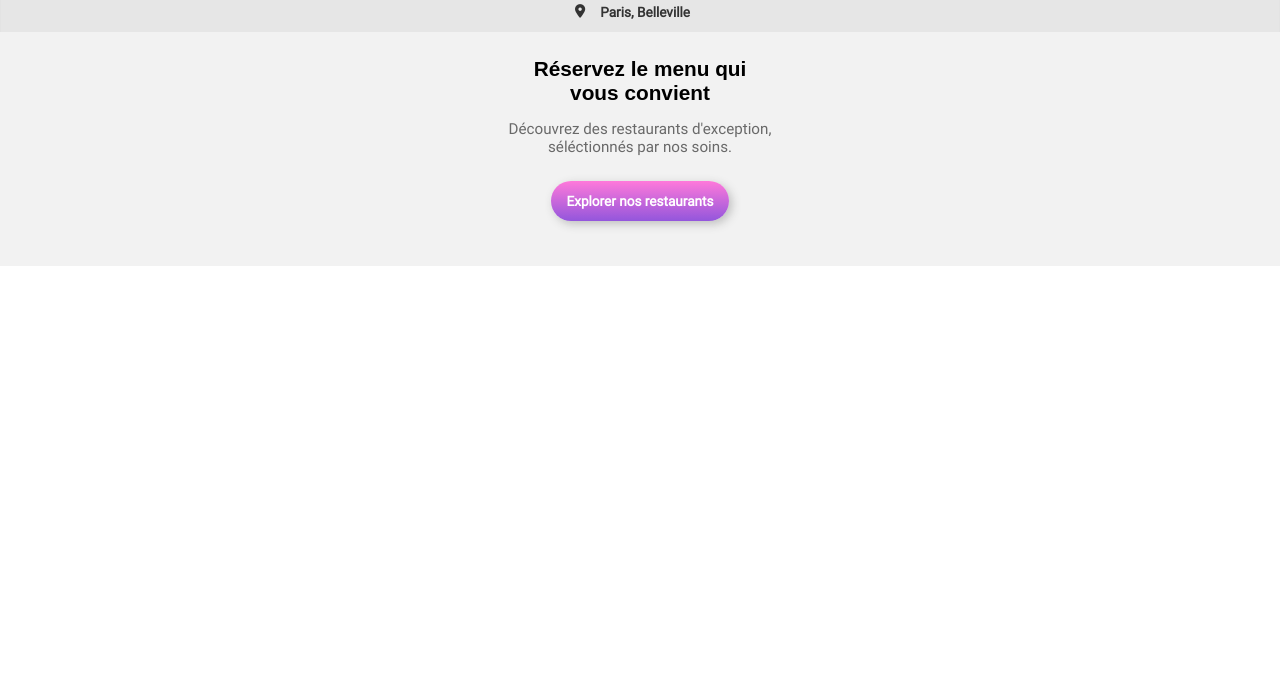
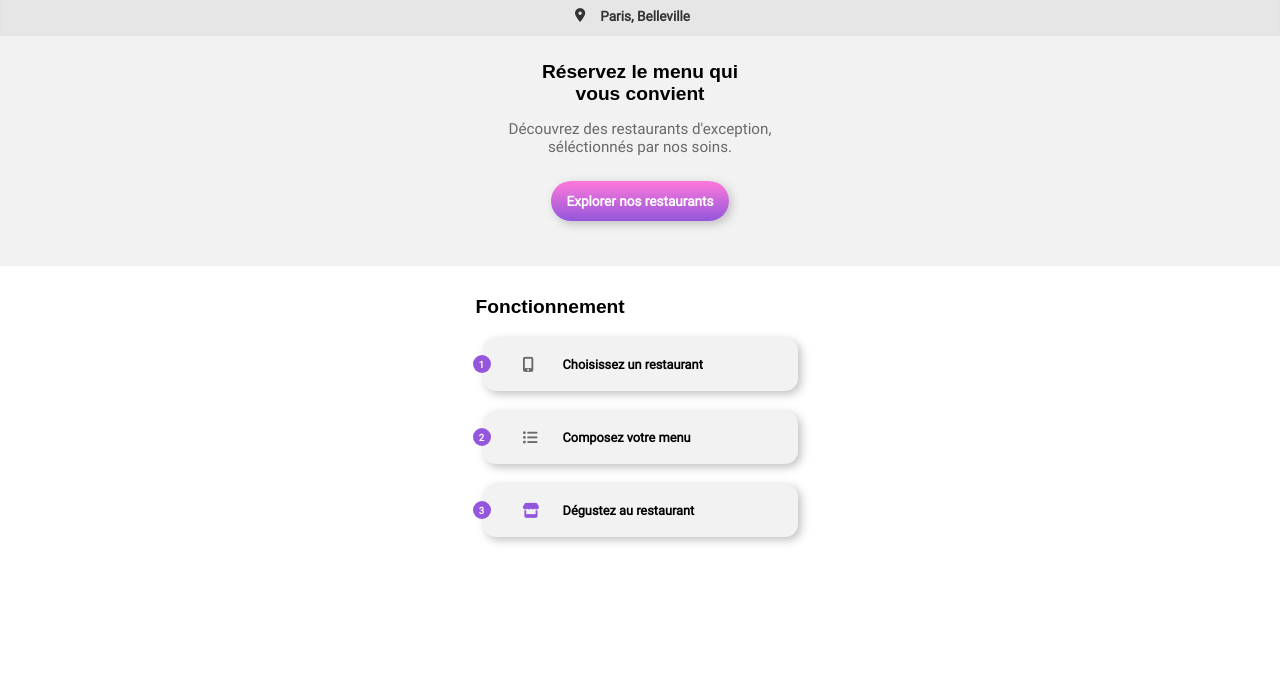
Before and after one commit to Smalgoire/PROJET-3, a website: page index.html in a window 1280 px wide. Shown: the part 117-800 px from the top of the page. Drawn offline with Linux system fonts and the light colour scheme; a web font is replaced by a local one.

Commit message:
Added Functionning Section

```diff
--- a/index.html
+++ b/index.html
@@ -30,6 +30,20 @@
                 <p class="grey-text">Découvrez des restaurants d'exception,<br />séléctionnés par nos soins.</p>
                 <div id="presentation-block__button">Explorer nos restaurants</div>
             </section>
+
+            <section id="functioning-block">
+                <p id="functioning-block__title" class="bigdarkbold-text">Fonctionnement</p>
+                <div class="functioning-block__options smalldarkbold-text">
+                    <span>1</span><i class="fa-solid fa-mobile-screen-button"></i><p>Choisissez un restaurant</p>
+                </div>
+                <div class="functioning-block__options smalldarkbold-text">
+                    <span>2</span><i class="fa-solid fa-list-ul"></i><p>Composez votre menu</p>
+                </div>
+                <div class="functioning-block__options smalldarkbold-text">
+                    <span>3</span><i class="fa-solid fa-store"></i><p>Dégustez au restaurant</p>
+                </div>
+            </section>
+
         </div> <!-- fin div flexbloc -->
       </main>
 
--- a/sass/base/base.scss
+++ b/sass/base/base.scss
@@ -53,13 +53,19 @@ body h1,h2,h3,h4,h5,h6 {
 .bigdarkbold-text {
     font-family: 'Roboto-Bold', sans-serif;
     font-weight: bold;
-    font-size: 130%;
+    font-size: 120%;
 }
 
 .mediumdarkbold-text {
     font-family: 'Roboto-Bold', sans-serif;
     font-weight: bold;
-    font-size: 100%;
+    font-size: 90%;
+}
+
+.smalldarkbold-text {
+    font-family: 'Roboto', sans-serif;
+    font-weight: bold;
+    font-size: 80%;
 }
 
 .grey-text {
--- a/sass/layouts/_header.scss
+++ b/sass/layouts/_header.scss
@@ -5,6 +5,7 @@
      display: flex;
      justify-content: center;
      margin: 10px 0px 0px 0px;
+     padding: 2px 0px 2px 0px;
      img {
          width: 40%;
          height: auto;
--- a/sass/main.scss
+++ b/sass/main.scss
@@ -42,3 +42,49 @@
         margin-bottom: 15px;
     }
 }
+
+#functioning-block {
+    @include column-flexing-center;
+    width: 100%;
+    &__title {
+        width: 315px;
+        text-align: left;
+        margin: 20px 0px 10px 0px;
+        position: relative;
+        right: 7px;
+    }
+    .functioning-block__options {
+        @include flexing-center;
+        width: 315px;
+        height: 53px;
+        margin: 10px 5px 10px 5px;
+        @include standard-shadow;
+        border-radius: 13px;
+        background-color: $lightgrey;
+        position: relative; /* permet de placer les enfants en absolute par rapport au parent */
+        span {
+            @include flexing-center;
+            position: absolute;
+            left: -10px;
+            color: white;
+            font-size: 75%;
+            background-color: $primary-color;
+            height: 18px;
+            width: 18px;
+            border-radius: 100%;
+        }
+        i {
+            position: absolute;
+            left: 40px;
+            font-size: 15px;
+            color: mix($mediumgrey, $darkgrey, 30%);
+        }
+        .fa-store {
+            color: $primary-color;
+        }
+        p {
+            position: absolute;
+            left: 80px;
+        }
+    }
+}
--- a/sass/utils/_mixins.scss
+++ b/sass/utils/_mixins.scss
@@ -13,7 +13,18 @@ justify-content: center;
     align-items: center;
 }
 
+@mixin column-flexing-left {
+    display: flex;
+    flex-direction: column;
+    justify-content: center;
+    align-items: flex-start;
+}
+
 @mixin button-style {
     box-shadow: 3px 3px 10px #bfbfbf; /* offset-x | offset-y | blur-radius | color */
     border-radius: 45px;
 }
+
+@mixin standard-shadow {
+    box-shadow: 3px 3px 10px #bfbfbf; /* offset-x | offset-y | blur-radius | color */
+}
```
Also changed, not shown: css/style.css, 1 other file. Lines whose indentation alone changed are shown as unchanged.
